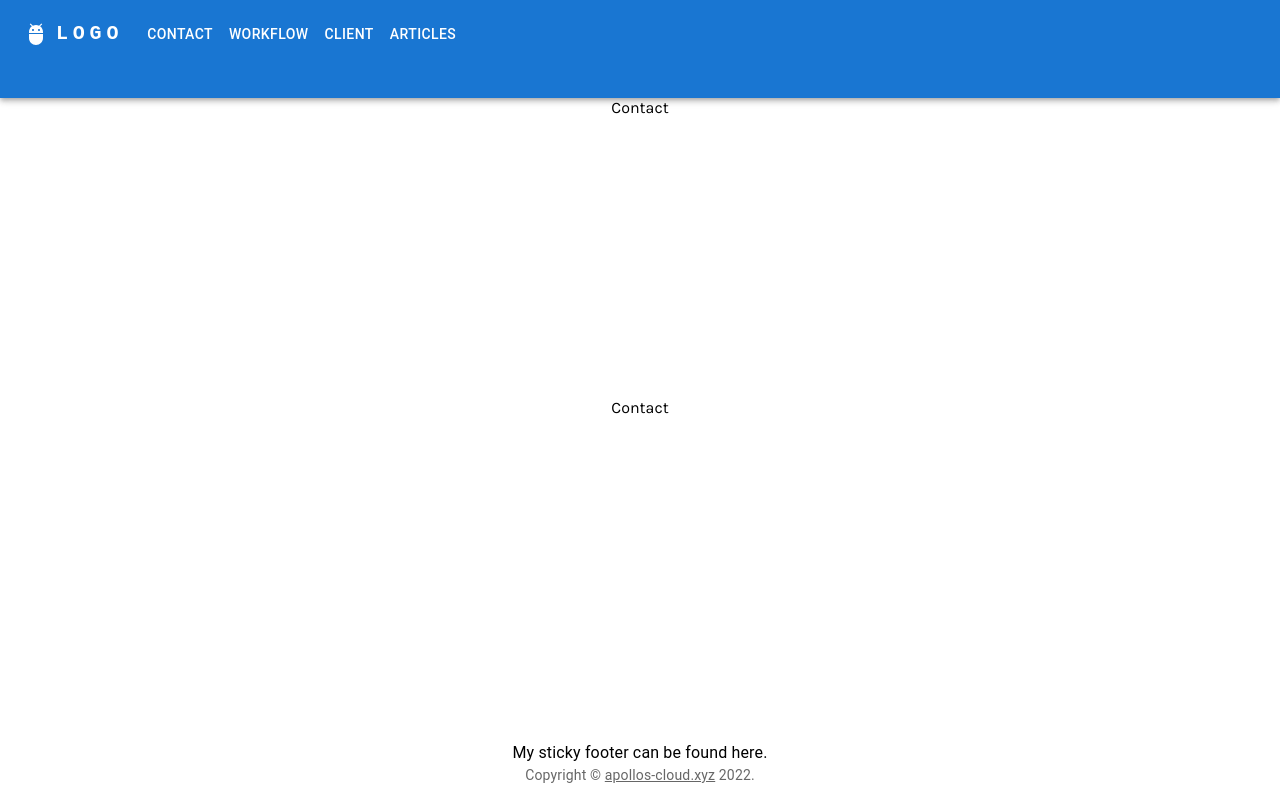
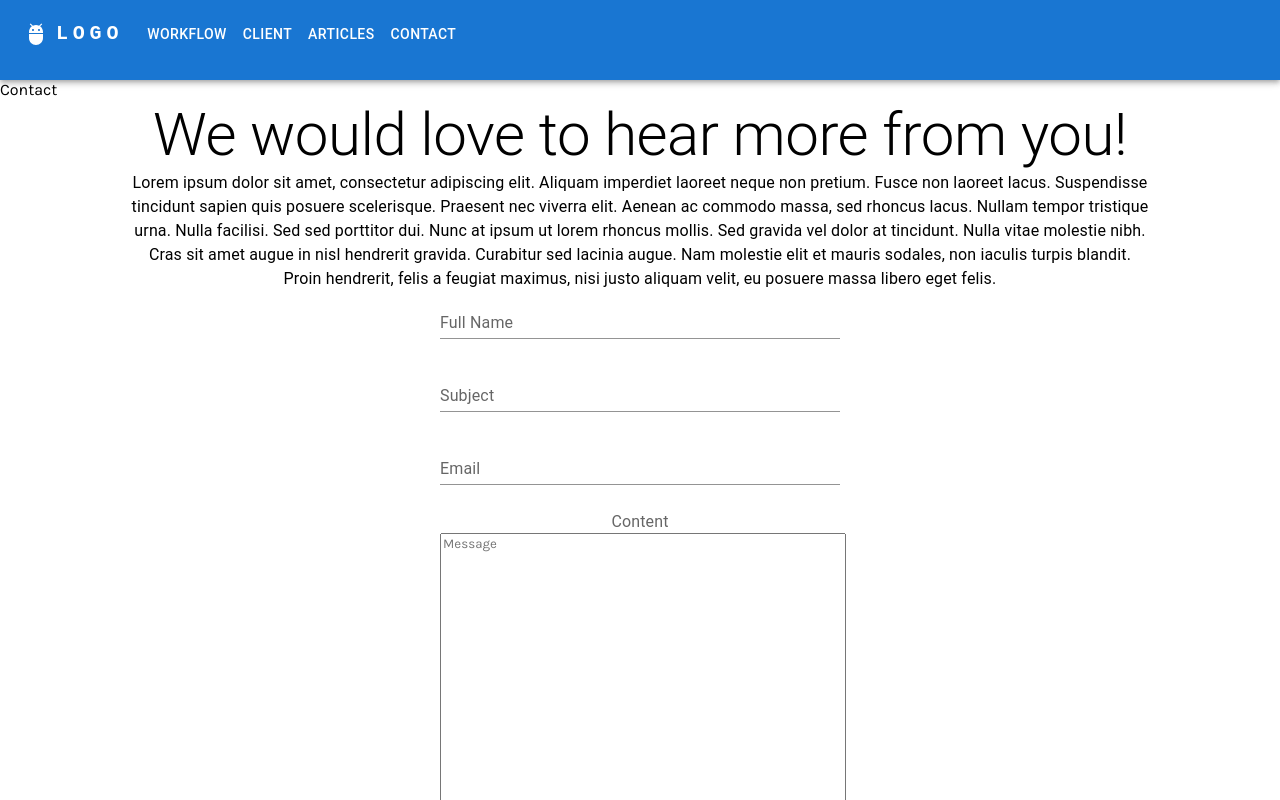
Before and after one commit to apollos-cloud/apollos-cloud.github.io, a React (Create React App) app: page /contact in a window 1280 px wide. Shown: the top 800 px of the page. Built offline with nearby package versions, Linux system fonts and the light colour scheme.

Commit message:
WIP: contact page

```diff
--- a/src/layout/Layout.tsx
+++ b/src/layout/Layout.tsx
@@ -1,26 +1,24 @@
 import { Grid } from '@mui/material';
-import { CSSProperties, FC, ReactNode } from 'react';
+import { FC, ReactNode } from 'react';
 import { Footer } from './Footer';
 import { Navigation } from './Navigation';
+
+const topAndBottonStyle = { height: '10%' };
 
 interface LayoutProps {
   children?: ReactNode | ReactNode[] | undefined;
 }
 
-const contentStyle: CSSProperties = {
-  height: '75%'
-};
-
 export const Layout: FC<LayoutProps> = ({ children }) => {
   return (
     <Grid container columns={12} id="layout">
-      <Grid item container>
+      <Grid item container id="navigation-layout" style={topAndBottonStyle}>
         <Navigation />
       </Grid>
-      <Grid item container style={contentStyle}>
+      <Grid item container id="content-layout">
         {children}
       </Grid>
-      <Grid item container>
+      <Grid item container id="footer-layout" style={topAndBottonStyle}>
         <Footer />
       </Grid>
     </Grid>
--- a/src/pages/Contact.tsx
+++ b/src/pages/Contact.tsx
@@ -1,7 +1,102 @@
-import { Page } from "./Page";
+import {
+  Box,
+  Grid,
+  TextField,
+  Typography,
+  InputLabel,
+  Button
+} from '@mui/material';
+import { Page } from './Page';
+import TextareaAutosize from '@mui/material/TextareaAutosize';
+import styled from '@emotion/styled';
 
-export const Contact = () => <Page title="Contact">
-    <div>
-        Contact
-    </div>
-</Page>
+const width = 400;
+const StyledTextField = styled(TextField)(() => ({ width, marginBottom: 25 }));
+
+export const Contact = () => {
+  const onSubmit = () => {
+    console.log('SSS ', document.getElementsByName('client'));
+  };
+
+  return (
+    <Page title="Contact">
+      <Grid
+        container
+        item
+        style={{
+          padding: '0 10%',
+          textAlign: 'center',
+          justifyContent: 'center'
+        }}
+      >
+        <Grid item>
+          <Typography variant="h2">
+            We would love to hear more from you!
+          </Typography>
+        </Grid>
+
+        <Grid item>
+          <Typography variant="body1">
+            Lorem ipsum dolor sit amet, consectetur adipiscing elit. Aliquam
+            imperdiet laoreet neque non pretium. Fusce non laoreet lacus.
+            Suspendisse tincidunt sapien quis posuere scelerisque. Praesent nec
+            viverra elit. Aenean ac commodo massa, sed rhoncus lacus. Nullam
+            tempor tristique urna. Nulla facilisi. Sed sed porttitor dui. Nunc
+            at ipsum ut lorem rhoncus mollis. Sed gravida vel dolor at
+            tincidunt. Nulla vitae molestie nibh. Cras sit amet augue in nisl
+            hendrerit gravida. Curabitur sed lacinia augue. Nam molestie elit et
+            mauris sodales, non iaculis turpis blandit. Proin hendrerit, felis a
+            feugiat maximus, nisi justo aliquam velit, eu posuere massa libero
+            eget felis.
+          </Typography>
+        </Grid>
+
+        <Grid item>
+          <Box
+            component="form"
+            noValidate
+            autoComplete="off"
+            sx={{
+              width,
+              maxWidth: '100%'
+            }}
+          >
+            <StyledTextField
+              label="Full Name"
+              variant="standard"
+              name="client[name]"
+            />
+            <StyledTextField
+              label="Subject"
+              variant="standard"
+              name="client[subject]"
+            />
+            <StyledTextField
+              label="Email"
+              variant="standard"
+              type="email"
+              name="client[email]"
+            />
+            <InputLabel>Content</InputLabel>
+            <TextareaAutosize
+              maxRows={10}
+              aria-label="maximum height"
+              placeholder="Message"
+              defaultValue=""
+              style={{ width, height: 400 }}
+              name="client[content]"
+            />
+            <Button
+              variant="contained"
+              color="primary"
+              type="submit"
+              onClick={onSubmit}
+            >
+              Submit
+            </Button>
+          </Box>
+        </Grid>
+      </Grid>
+    </Page>
+  );
+};
--- a/src/pages/Page.tsx
+++ b/src/pages/Page.tsx
@@ -1,21 +1,15 @@
-import { Grid } from "@mui/material";
-import  { FC, ReactNode } from "react";
+import { Grid } from '@mui/material';
+import { FC, ReactNode } from 'react';
 
 export interface PageProps {
-    title: string;
-    children: ReactNode| ReactNode[]
+  title: string;
+  children: ReactNode | ReactNode[];
 }
 
-export const Page: FC<PageProps> = ({ title,children }) => <Grid container>
-    <Grid item md={24}>
-        {
-            title
-        }
-    </Grid>
+export const Page: FC<PageProps> = ({ title, children }) => (
+  <Grid container item>
+    <Grid item>{title}</Grid>
 
-    <Grid item md={24}>
-        {
-            children
-        }
-    </Grid>
-</Grid>
+    <Grid item>{children}</Grid>
+  </Grid>
+);
```
Also changed, not shown: src/routes.tsx (+4 -4 lines).
